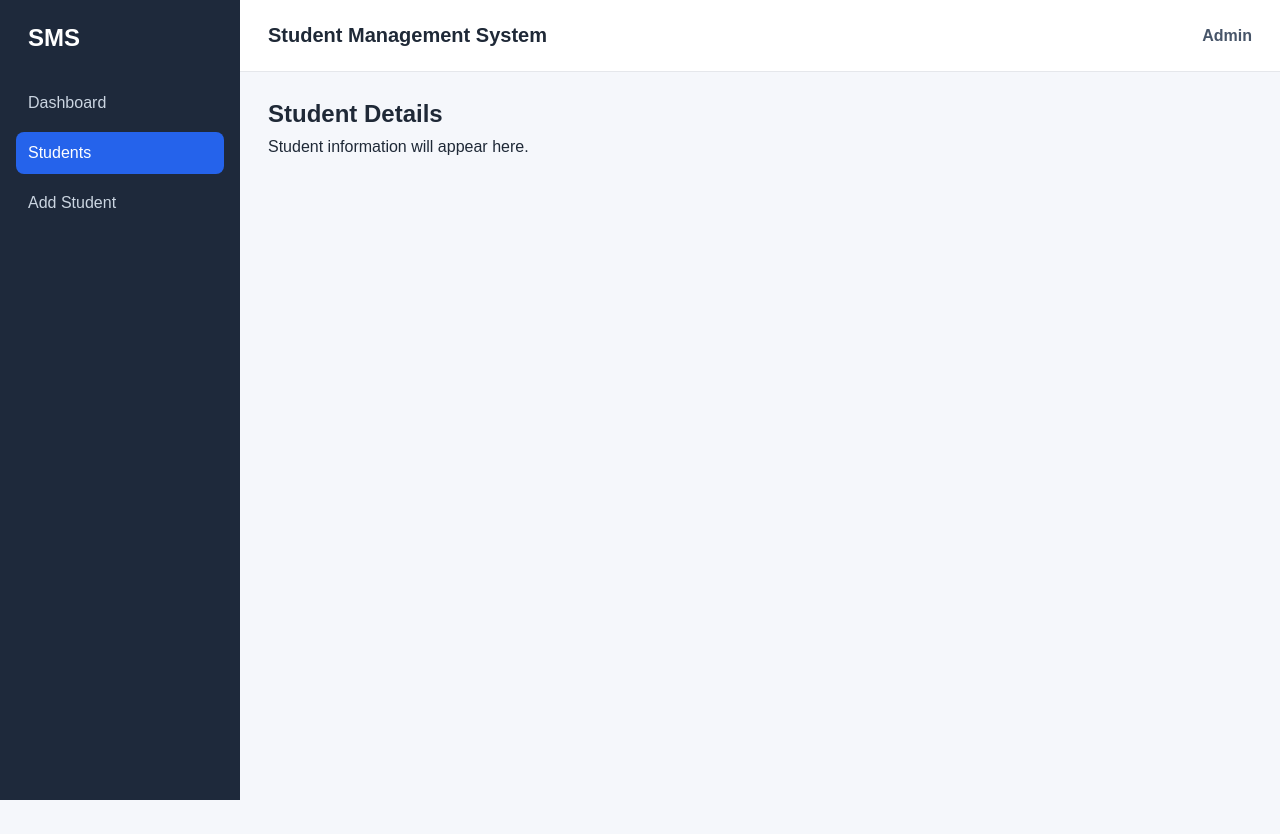
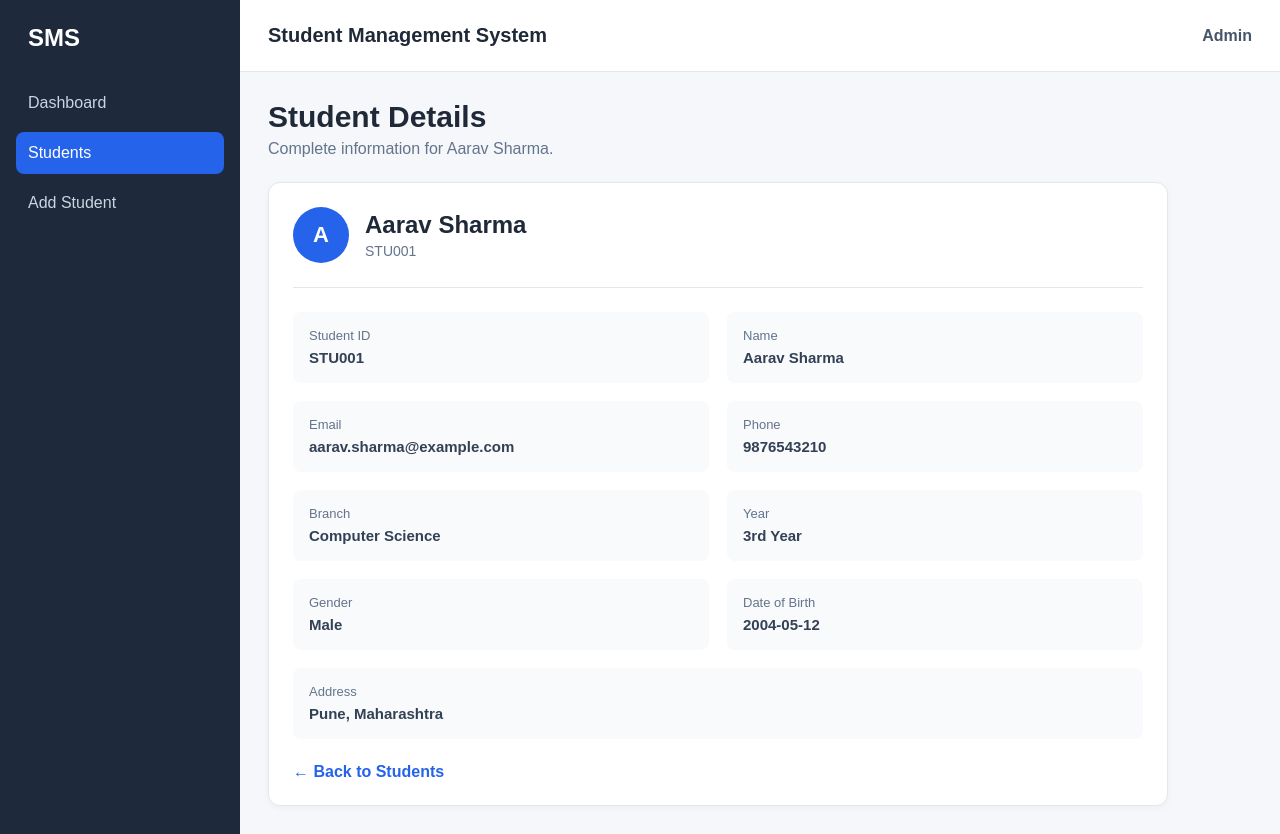
Before and after one commit to tanvimathur2006/DEVOPS-2026-CS-E-23, a React (Vite) app in the folder client/: page /students/1 in a window 1280 px wide. Before the commit the page ends 800 px from the top, so only its background shows below. Built offline with nearby package versions, Linux system fonts and the light colour scheme.

Commit message:
feat: implement student details page

```diff
--- a/client/src/index.css
+++ b/client/src/index.css
@@ -398,3 +398,94 @@ a {
 .students-table tbody tr:hover {
   background-color: #f8fafc;
 }
+
+
+/* ============================= */
+/* Student Details */
+/* ============================= */
+
+.student-details-card {
+  max-width: 900px;
+}
+
+.student-details-header {
+  display: flex;
+  align-items: center;
+  gap: 16px;
+  padding-bottom: 24px;
+  margin-bottom: 24px;
+  border-bottom: 1px solid #e5e7eb;
+}
+
+.student-details-avatar {
+  width: 56px;
+  height: 56px;
+  border-radius: 50%;
+  background-color: #2563eb;
+  color: white;
+  display: flex;
+  align-items: center;
+  justify-content: center;
+  font-size: 22px;
+  font-weight: bold;
+}
+
+.student-details-header h2 {
+  margin-bottom: 4px;
+}
+
+.student-details-header p {
+  color: #64748b;
+  font-size: 14px;
+}
+
+.student-details-grid {
+  display: grid;
+  grid-template-columns: repeat(2, 1fr);
+  gap: 18px;
+}
+
+.detail-item {
+  padding: 16px;
+  background-color: #f8fafc;
+  border-radius: 8px;
+}
+
+.detail-item span {
+  display: block;
+  color: #64748b;
+  font-size: 13px;
+  margin-bottom: 6px;
+}
+
+.detail-item strong {
+  color: #334155;
+  font-size: 15px;
+}
+
+.detail-item-full {
+  grid-column: 1 / -1;
+}
+
+.student-details-actions {
+  margin-top: 24px;
+}
+
+.back-link {
+  color: #2563eb;
+  font-weight: 600;
+}
+
+.back-link:hover {
+  text-decoration: underline;
+}
+
+@media (max-width: 600px) {
+  .student-details-grid {
+    grid-template-columns: 1fr;
+  }
+
+  .detail-item-full {
+    grid-column: auto;
+  }
+}
--- a/client/src/pages/StudentDetails.jsx
+++ b/client/src/pages/StudentDetails.jsx
@@ -1,8 +1,102 @@
+import { Link, useParams } from "react-router-dom";
+import students from "../data/studentData";
+
 function StudentDetails() {
+  const { id } = useParams();
+
+  const student = students.find(
+    (student) => student.id === Number(id)
+  );
+
+  if (!student) {
+    return (
+      <section>
+        <div className="page-header">
+          <h1>Student Not Found</h1>
+          <p>The requested student record could not be found.</p>
+        </div>
+
+        <Link to="/students" className="back-link">
+          ← Back to Students
+        </Link>
+      </section>
+    );
+  }
+
   return (
     <section>
-      <h1>Student Details</h1>
-      <p>Student information will appear here.</p>
+      <div className="page-header">
+        <div>
+          <h1>Student Details</h1>
+          <p>Complete information for {student.name}.</p>
+        </div>
+      </div>
+
+      <div className="dashboard-card student-details-card">
+        <div className="student-details-header">
+          <div className="student-details-avatar">
+            {student.name.charAt(0)}
+          </div>
+
+          <div>
+            <h2>{student.name}</h2>
+            <p>{student.studentId}</p>
+          </div>
+        </div>
+
+        <div className="student-details-grid">
+          <div className="detail-item">
+            <span>Student ID</span>
+            <strong>{student.studentId}</strong>
+          </div>
+
+          <div className="detail-item">
+            <span>Name</span>
+            <strong>{student.name}</strong>
+          </div>
+
+          <div className="detail-item">
+            <span>Email</span>
+            <strong>{student.email}</strong>
+          </div>
+
+          <div className="detail-item">
+            <span>Phone</span>
+            <strong>{student.phone}</strong>
+          </div>
+
+          <div className="detail-item">
+            <span>Branch</span>
+            <strong>{student.branch}</strong>
+          </div>
+
+          <div className="detail-item">
+            <span>Year</span>
+            <strong>{student.year}</strong>
+          </div>
+
+          <div className="detail-item">
+            <span>Gender</span>
+            <strong>{student.gender}</strong>
+          </div>
+
+          <div className="detail-item">
+            <span>Date of Birth</span>
+            <strong>{student.dateOfBirth}</strong>
+          </div>
+
+          <div className="detail-item detail-item-full">
+            <span>Address</span>
+            <strong>{student.address}</strong>
+          </div>
+        </div>
+
+        <div className="student-details-actions">
+          <Link to="/students" className="back-link">
+            ← Back to Students
+          </Link>
+        </div>
+      </div>
     </section>
   );
 }
```
